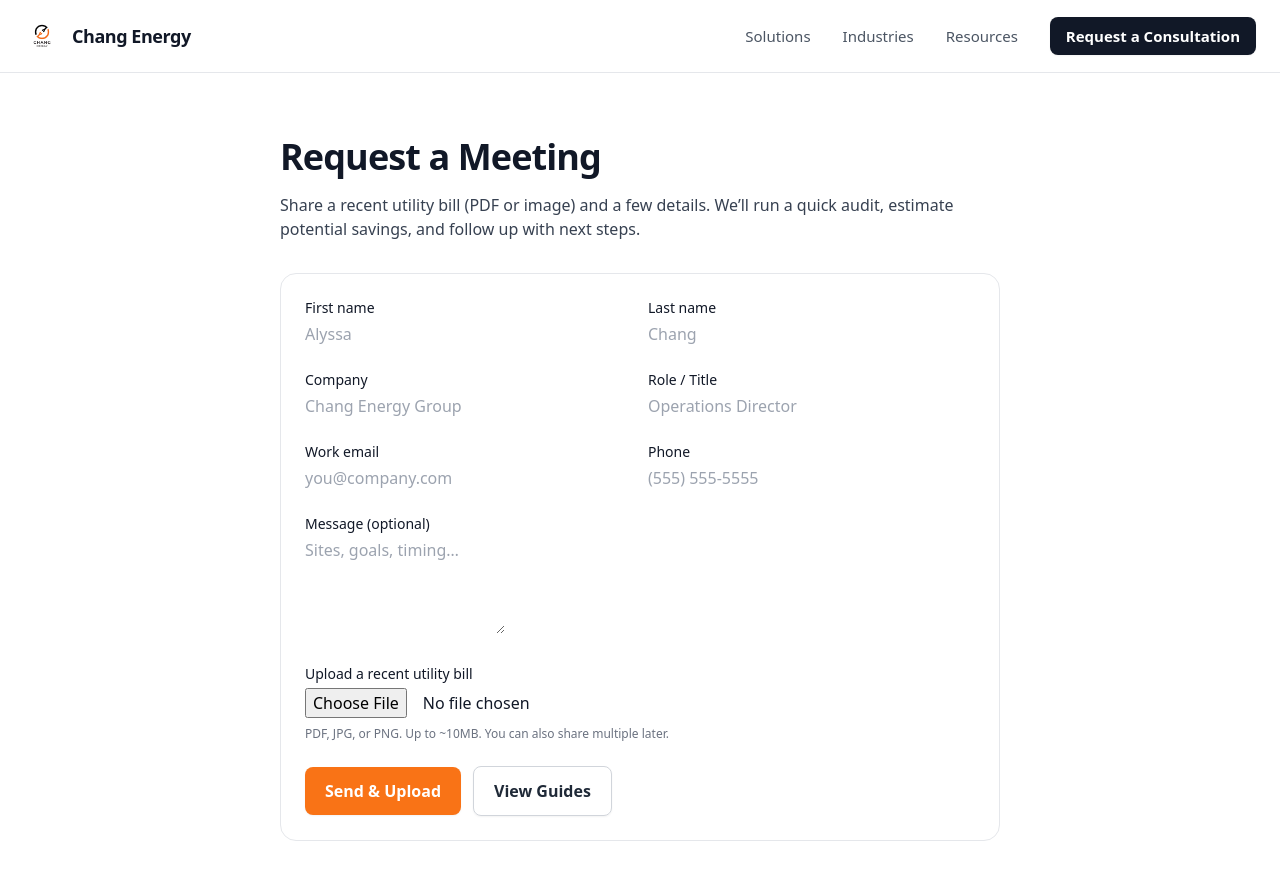
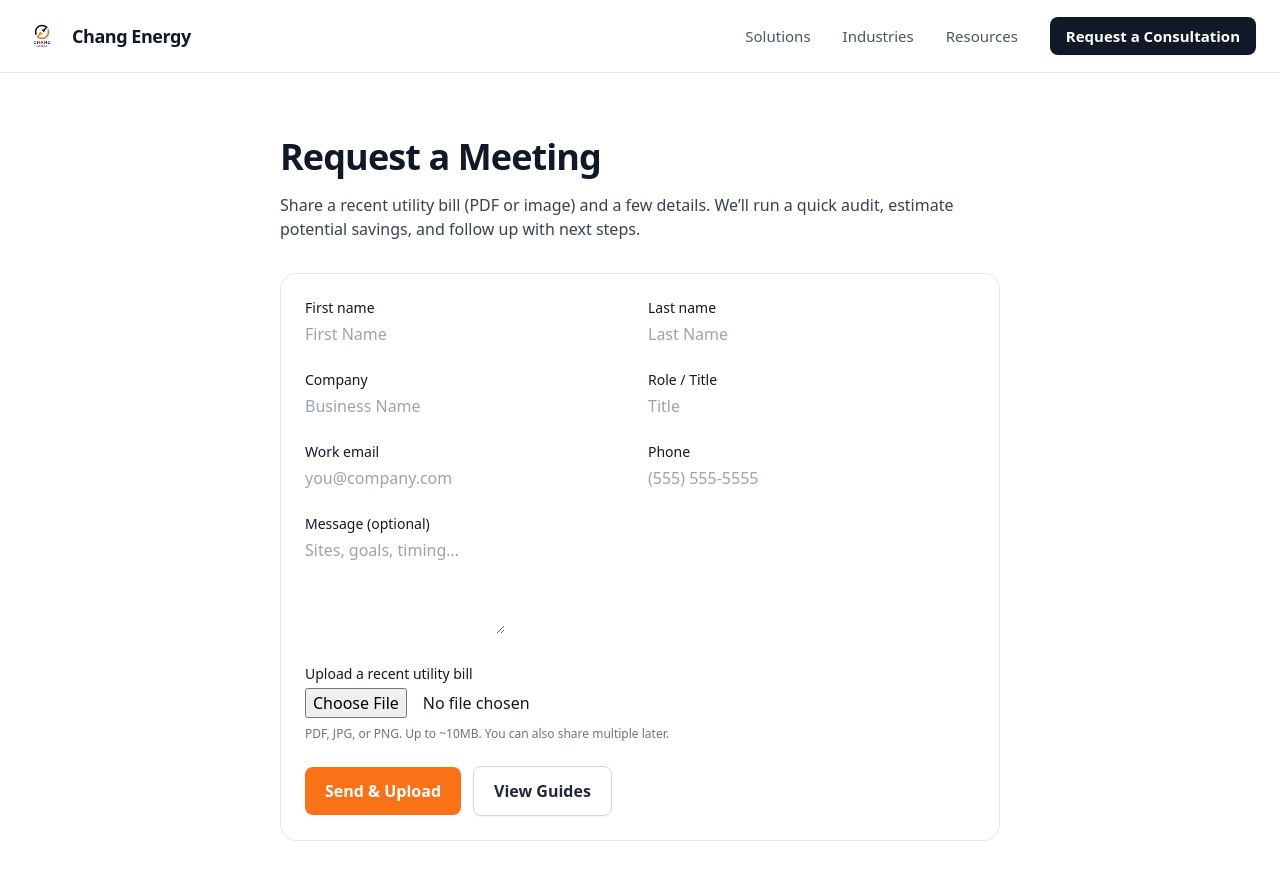
Before and after one commit to Alychang894/chang-energy-site, a Next.js app: page /contact in a window 1280 px wide. Shown: the top 880 px of the page. Built offline with nearby package versions, Linux system fonts and the light colour scheme.

Commit message:
Update page.tsx

```diff
--- a/app/contact/page.tsx
+++ b/app/contact/page.tsx
@@ -41,22 +41,22 @@ export default function ContactPage() {
           <div className="grid md:grid-cols-2 gap-4">
             <div>
               <label className="block text-sm font-medium">First name</label>
-              <input name="firstName" required className="mt-1 input" placeholder="Alyssa" />
+              <input name="firstName" required className="mt-1 input" placeholder="First Name" />
             </div>
             <div>
               <label className="block text-sm font-medium">Last name</label>
-              <input name="lastName" required className="mt-1 input" placeholder="Chang" />
+              <input name="lastName" required className="mt-1 input" placeholder="Last Name" />
             </div>
           </div>
 
           <div className="grid md:grid-cols-2 gap-4">
             <div>
               <label className="block text-sm font-medium">Company</label>
-              <input name="company" required className="mt-1 input" placeholder="Chang Energy Group" />
+              <input name="company" required className="mt-1 input" placeholder="Business Name" />
             </div>
             <div>
               <label className="block text-sm font-medium">Role / Title</label>
-              <input name="title" className="mt-1 input" placeholder="Operations Director" />
+              <input name="title" className="mt-1 input" placeholder="Title" />
             </div>
           </div>
 
```
